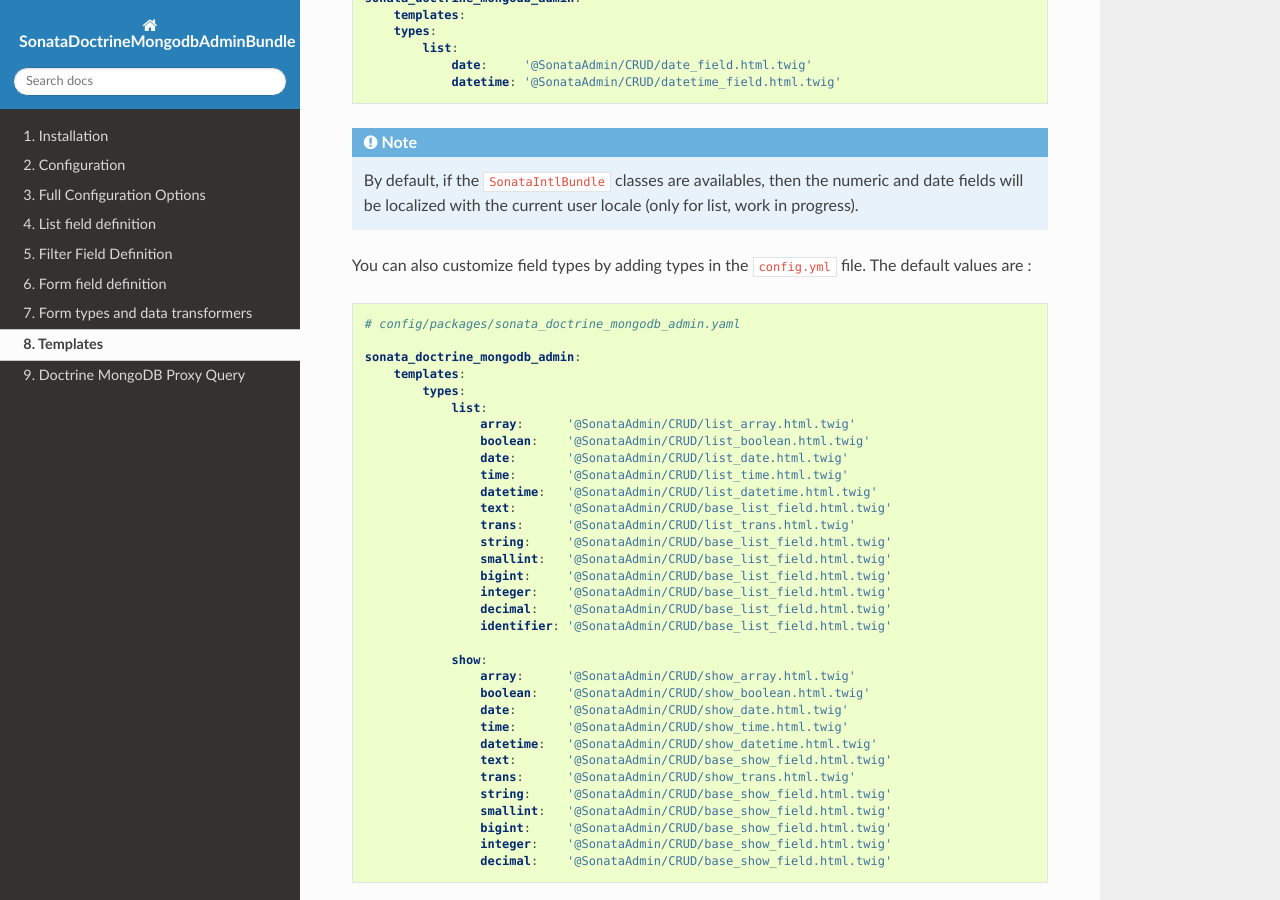
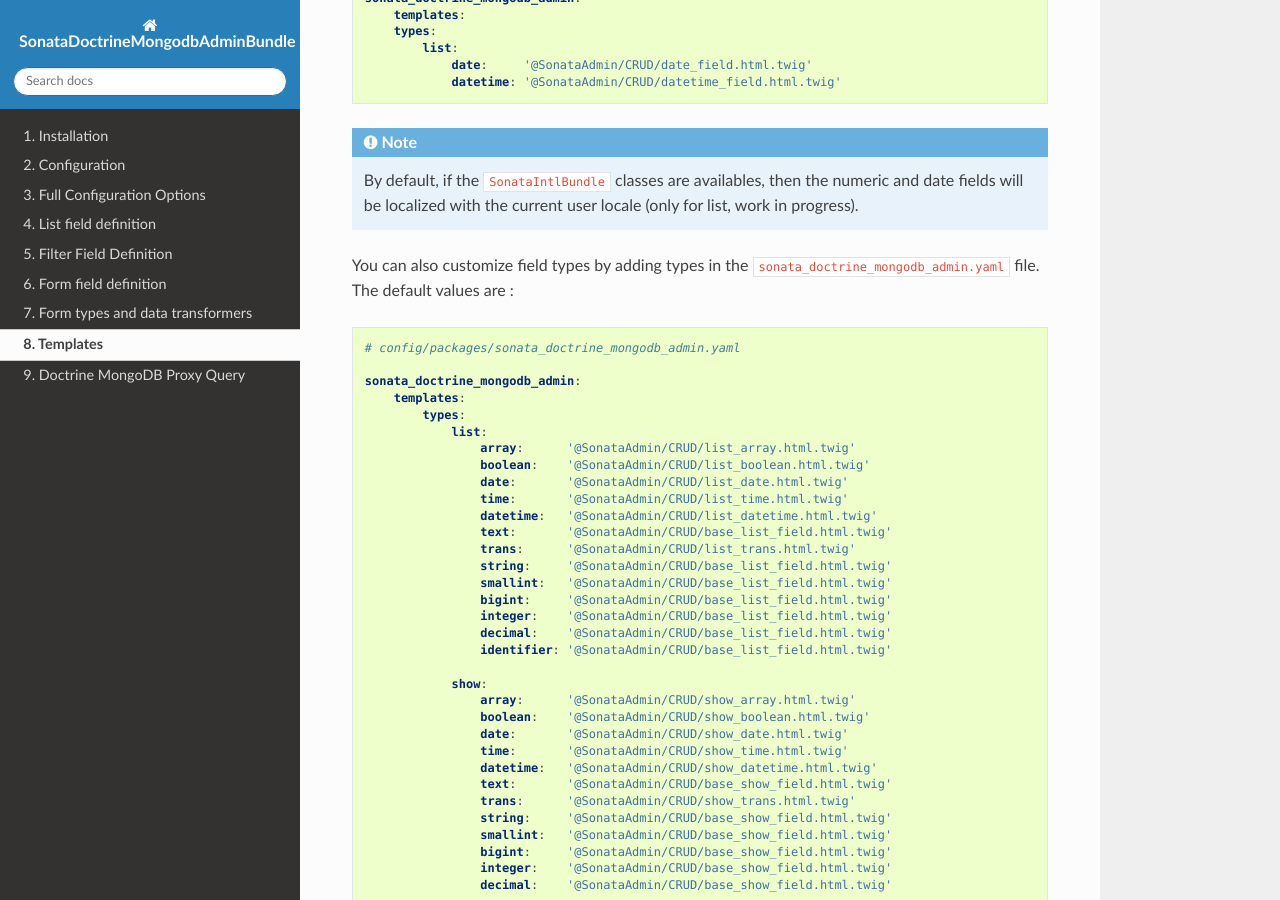
Before and after one commit to sonata-project/SonataDoctrineMongoDBAdminBundle, a Sphinx documentation site: the page built from docs/reference/templates.rst, in a window 1280 px wide and 900 px high, scrolled down 764 px. Built offline with Sphinx 7.4.7 and the Read the Docs theme 2.0.0, drawn with Linux system fonts in a browser that asks for light colours.

Commit message:
Fix: Filename

```diff
--- a/docs/reference/templates.rst
+++ b/docs/reference/templates.rst
@@ -47,7 +47,7 @@
     By default, if the ``SonataIntlBundle`` classes are availables, then the numeric and date fields will be
     localized with the current user locale (only for list, work in progress).
 
-You can also customize field types by adding types in the ``config.yml`` file. The default values are :
+You can also customize field types by adding types in the ``sonata_doctrine_mongodb_admin.yaml`` file. The default values are :
 
 .. code-block:: yaml
 
```
